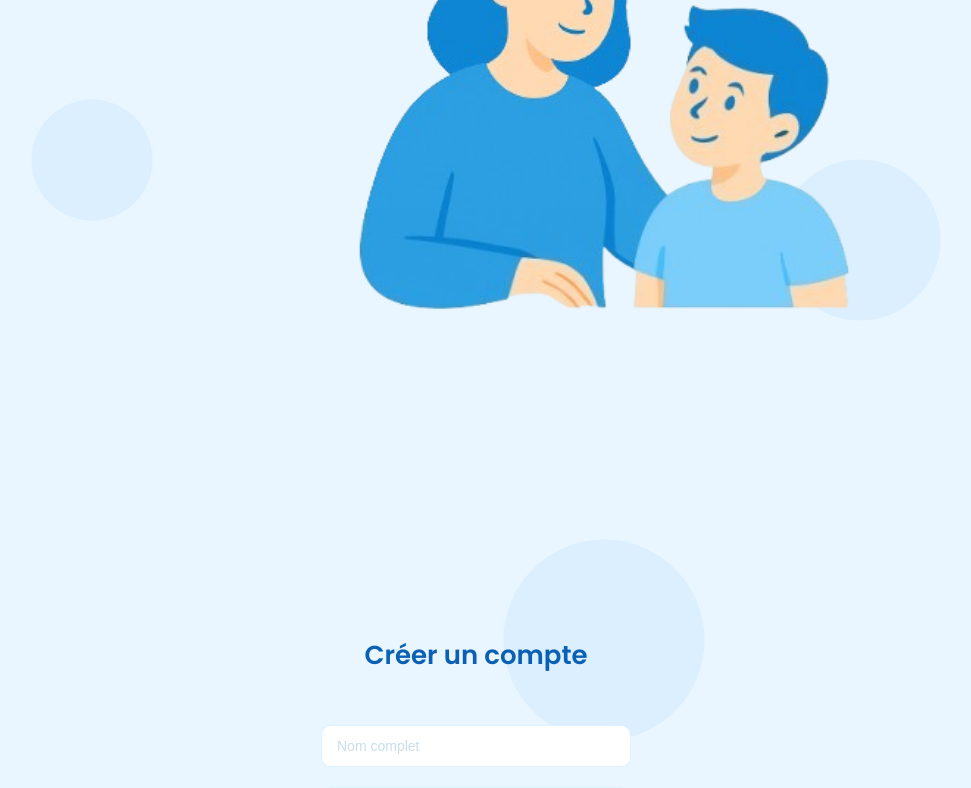
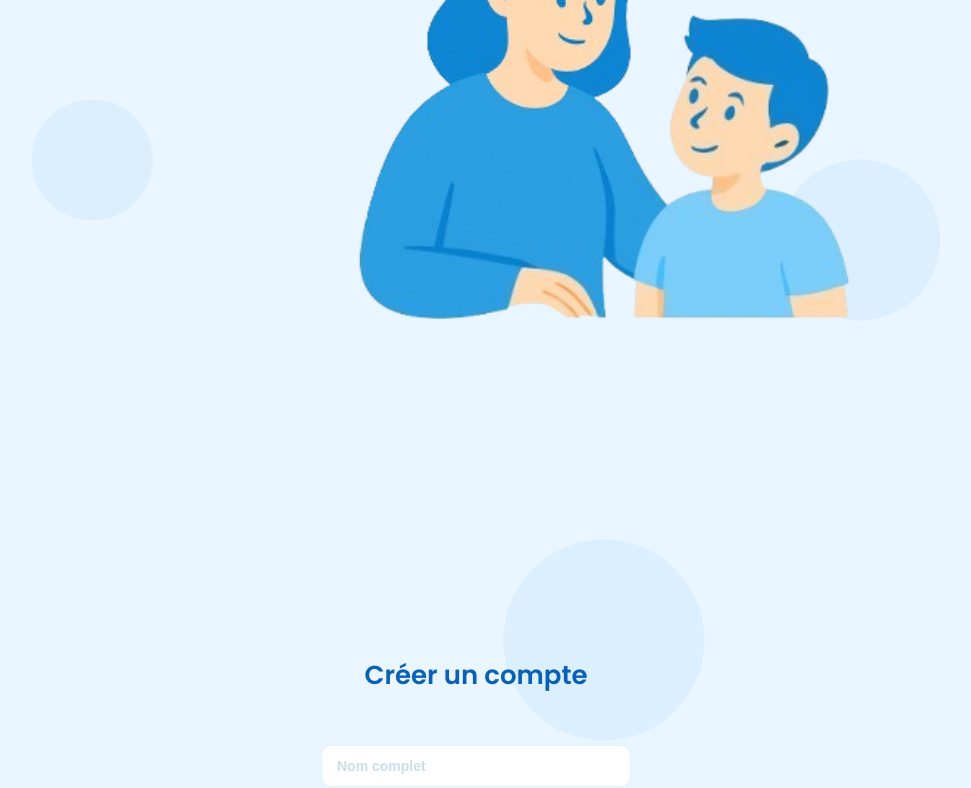
Before and after one commit to Kelly2213/my.app, a plain HTML site: page pages/signup.html in a window 1280 px wide. Shown: the top 788 px of the page, without its empty margins (164-1135 px from the left). Drawn offline with Linux system fonts and the light colour scheme.

Commit message:
Update signup.css

```diff
--- a/pages/signup.css
+++ b/pages/signup.css
@@ -42,12 +42,10 @@ form {
 
 .signup-image {
   width: 600px;
-  margin-bottom: 30px; /* éloigne du titre */
-  margin-top: 30px; /* descend depuis le haut */
+  margin: 30px auto;       /* top/bottom = 30px, centré horizontalement */
+  background: transparent; /* s'assurer qu'il n’y a pas de fond blanc */
+  box-shadow: none;        /* supprime toute ombre */
   display: block;
-  margin: 0 auto 20px auto;
-  background: transparent; /* <-- par sécurité */
-  box-shadow: none;        /* <-- s'il y en avait une */
 }
 
 body {
@@ -132,10 +130,11 @@ body {
 
 .signup-container input {
   color: #1065B5 !important; /* pour forcer la couleur dans les navigateurs */
+  transition: border 0.2s ease, box-shadow 0.2s ease;
 }
 
 .signup-container input::placeholder {
   color: #CADEEA;
-  font-weight: 500;
+  font-weight: 600;
   opacity: 1; /* corrige les navigateurs qui affichent le gris sinon */
 }
```
